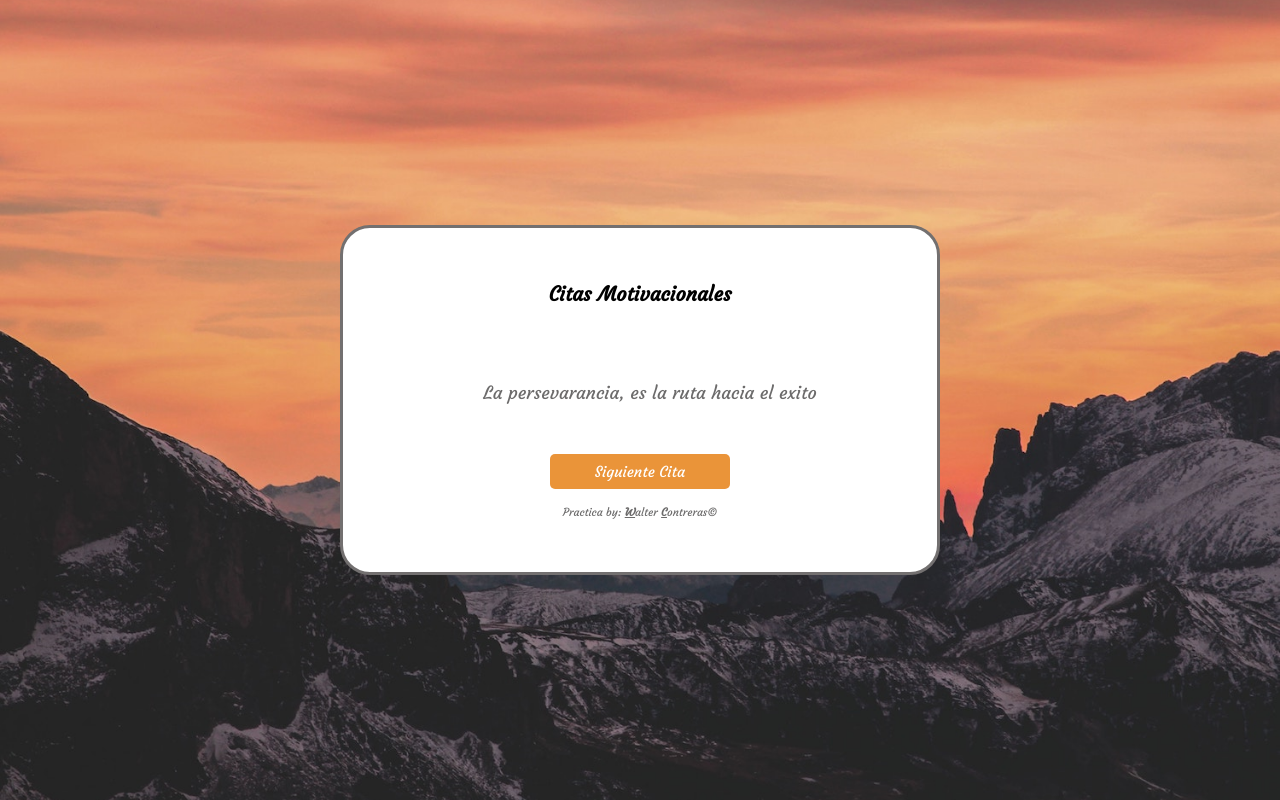
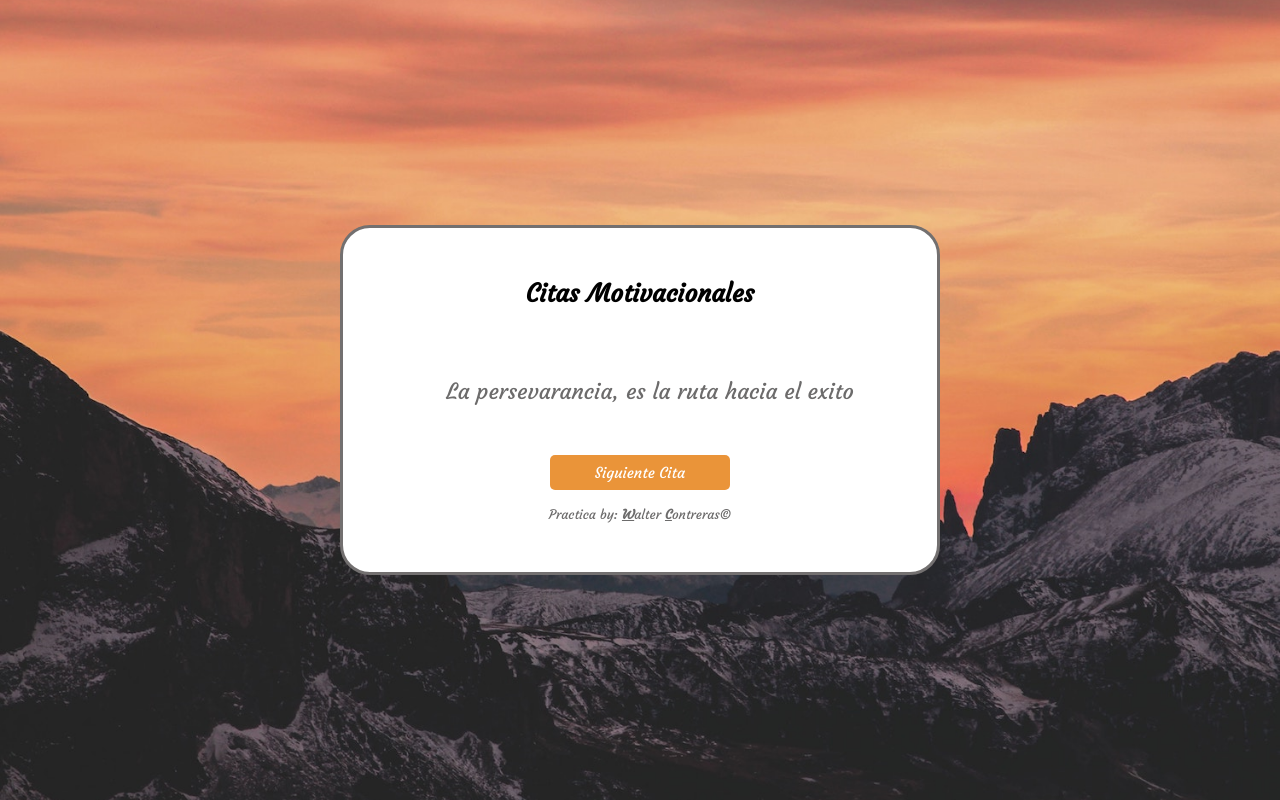
Before and after one commit to tomijos/citasmotivaciones, a plain HTML site: page index.html in a window 1280 px wide. Drawn offline with Linux system fonts and the light colour scheme.

Commit message:
Update 1.0

```diff
--- a/style.css
+++ b/style.css
@@ -22,7 +22,7 @@
       justify-content: center;
     }
     .contenedor{
-      width:80vw;
+      width:90vw;
       max-width: 600px;
       min-height: 350px;
       padding: 20px;
@@ -42,11 +42,11 @@
       font-weight: bold;
       text-align: center;
       font-family: 'Courgette', cursive;
-      font-size: 20px;
+      font-size: 25px;
     }
     #cita{
       display: flex;
-      font-size: 18px;
+      font-size: 22px;
       width: 100%;
       align-items: center;
       justify-content: center;
@@ -57,7 +57,7 @@
     #autor{
       display: flex;
       width: 100;
-      font-size: 13px;
+      font-size: 18px;
       align-items: center;
       justify-content: center;
       padding: 20px;
@@ -82,7 +82,7 @@
     }
     .practica{
 
-      font-size: 11px;
+      font-size: 13px;
       margin-top: 1rem;
       text-align: center;
       font-family: 'Courgette', cursive;
```
